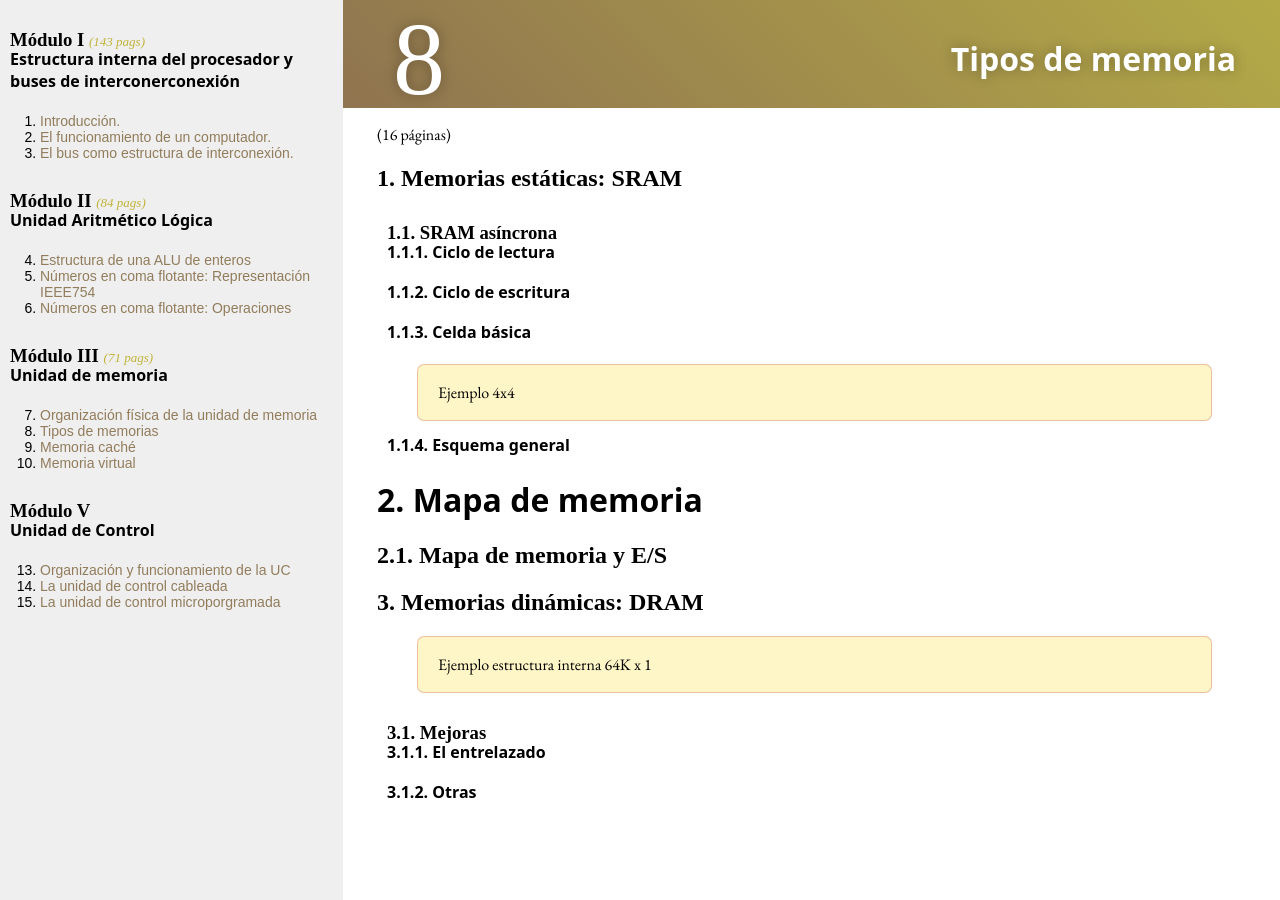
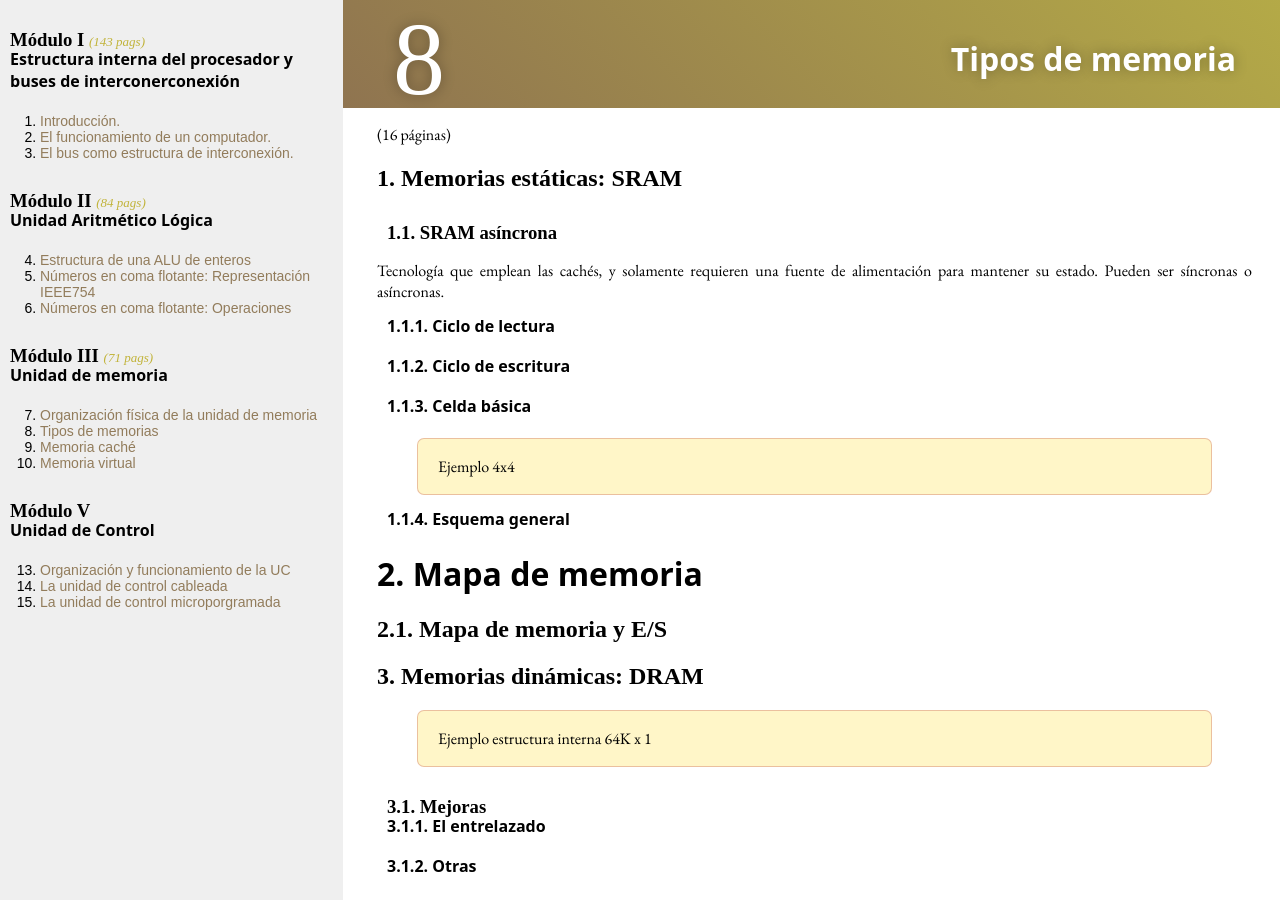
Before and after one commit to dkaerit/EDC, a Jekyll site: the page built from _posts/2020-10-05-TEMA08.md, in a window 1280 px wide. Built offline with Jekyll 4.4.1, drawn with Linux system fonts in a browser that asks for light colours; some web fonts are replaced.

Commit message:
Update 2020-10-05-TEMA08.md

```diff
--- a/_posts/2020-10-05-TEMA08.md
+++ b/_posts/2020-10-05-TEMA08.md
@@ -11,6 +11,8 @@ layout: post
 
 ## 1. Memorias estáticas: SRAM
 ### 1.1. SRAM asíncrona
+Tecnología que emplean las cachés, y solamente requieren una fuente de alimentación para mantener su estado. Pueden ser síncronas o asíncronas.
+
 #### 1.1.1. Ciclo de lectura
 #### 1.1.2. Ciclo de escritura
 #### 1.1.3. Celda básica
```
